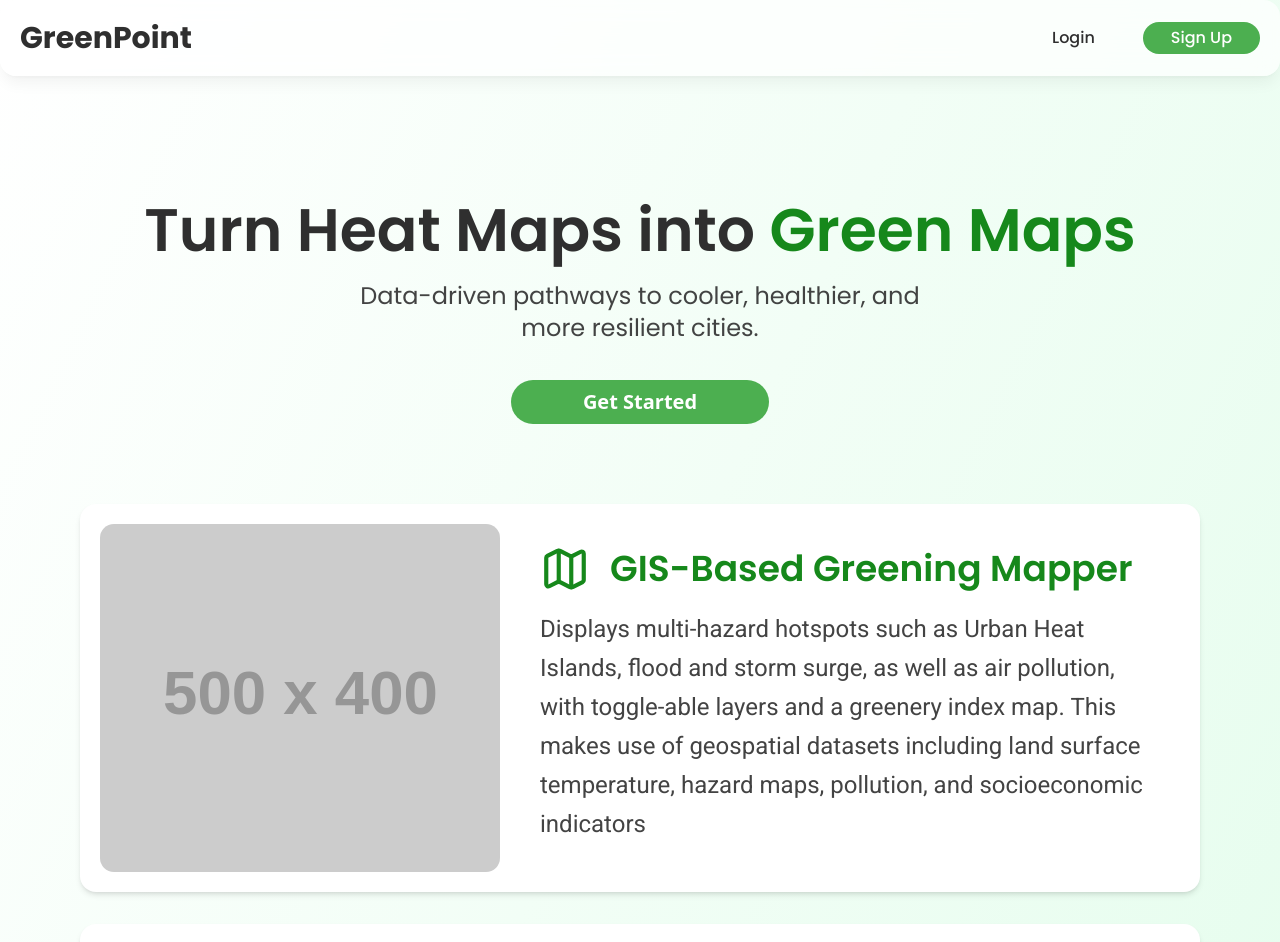
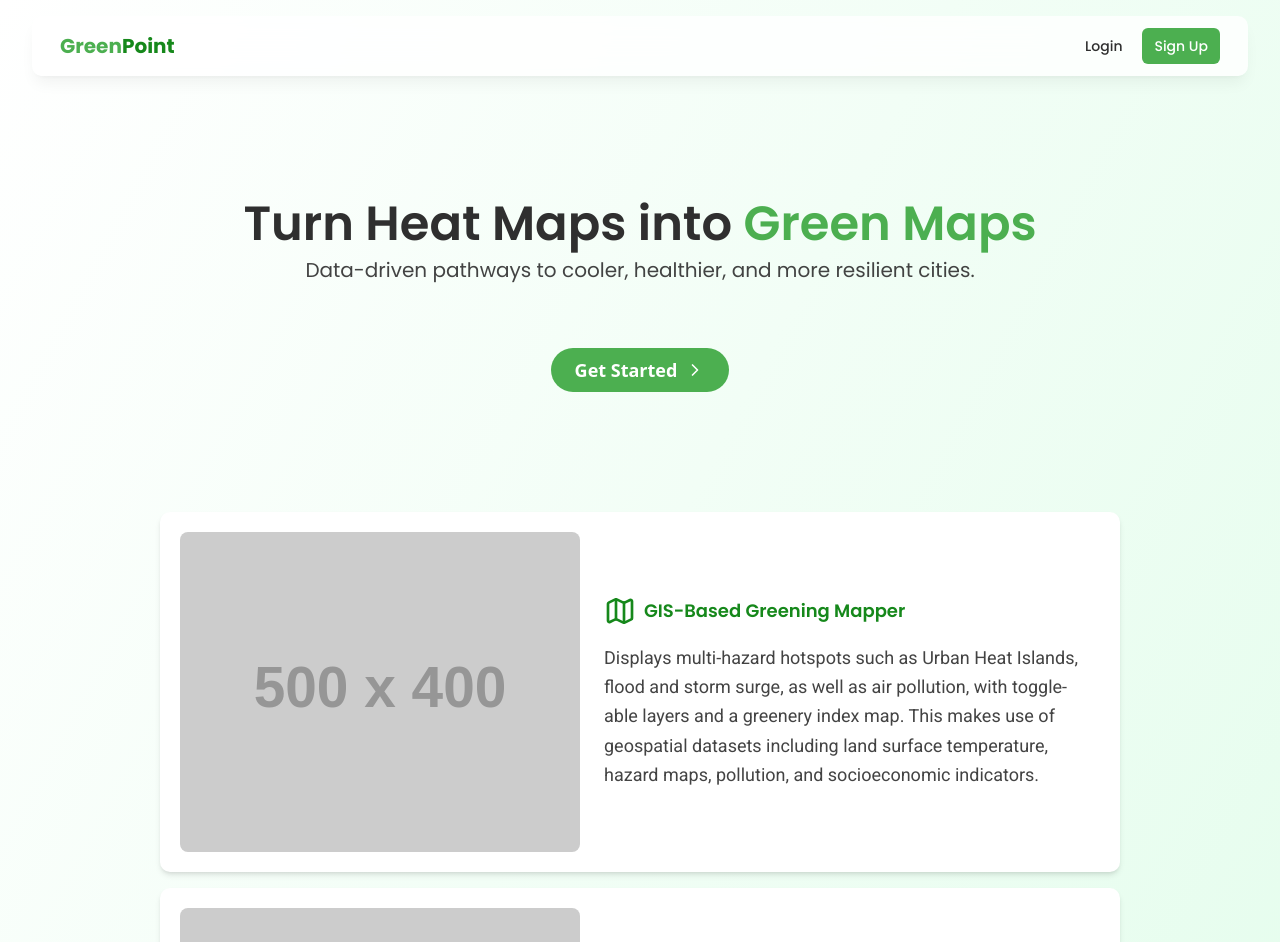
Before and after one commit to sicefguroni/green-point, a Next.js app: page / in a window 1280 px wide. Shown: the top 942 px of the page. Built offline with nearby package versions, Linux system fonts and the light colour scheme.

Commit message:
Polished landing page

```diff
--- a/src/app/page.tsx
+++ b/src/app/page.tsx
@@ -1,59 +1,50 @@
-import Image from "next/image";
 import {Map, BrainCircuit, Camera, Sprout, LayoutDashboard} from "lucide-react"
 import InfoCard from "../components/ui/general/cards/preview-infocard";
 import Link from "next/link"
+import Navbar from "@/components/ui/general/layout/navbar"
+import { ChevronRight } from "lucide-react";
 
 export default function Home() {
   return (
     <main>
       <div className="min-h-screen bg-gradient-to-br from-white to-green-100 overflow-x-hidden">
         {/*top nav bar*/}
-        <nav className="bg-white/70 backdrop-blur-lg rounded-2xl shadow-lg/5 flex flex-row justify-between items-center top-0 left-0 right-0 z-50 p-5 fixed">
-          {/*temprary to be replaced by logo*/}
-          <h1 className="text-3xl font-bold text-neutral-black">
-            GreenPoint
-          </h1>
-          <div className="flex justify-between gap-5">
-            <Link href="/login" className="text-neutral-black text-md font-medium py-1 px-7 rounded-2xl hover:bg-gray-200 transition font-poppins">
-              Login
-            </Link>
-            <Link href="/signup" className="text-white bg-primary-green py-1 px-7 rounded-full font-medium hover:bg-green-700 transition font-poppins">
-              Sign Up
-            </Link>
-          </div>
-        </nav>
+        <Navbar landing={true} />
 
         <div className="mt-50">
             {/*hero section*/}
-            <div className="flex flex-col items-center gap-2 mt-30 mb-20 mx-10 px-6">
-              <h1 className="text-6xl font-semibold mb-3 text-neutral-black text-center">
-                Turn Heat Maps into{" "}
-                <span className="text-primary-darkgreen">Green Maps</span>
-              </h1>
-              <h2 className="text-neutral-black/90 font-normal text-xl md:text-2xl max-w-xl text-center">
-                Data-driven pathways to cooler, healthier, and more resilient cities.
-              </h2>
-              <Link href="/home_dashboard" className="text-xl text-white bg-primary-green py-2 px-18 rounded-full font-semibold mt-7 hover:bg-green-700 transition">
+            <div className="flex flex-col items-center gap-8 mt-30 mb-30">
+              <div className="flex flex-col items-center gap-2">
+                <h1 className="text-5xl font-semibold text-neutral-black text-center">
+                  Turn Heat Maps into{" "}
+                  <span className="text-primary-green">Green Maps</span>
+                </h1>
+                <h2 className="text-neutral-black/90 font-normal text-xl max-w-2xl">
+                  Data-driven pathways to cooler, healthier, and more resilient cities.
+                </h2>
+              </div>
+              <Link href="/home_dashboard" className="flex items-center justify-center text-lg text-white bg-primary-green py-2 px-6 rounded-full font-semibold mt-8 hover:bg-green-600 transition-colors">
                   Get Started
+                  <ChevronRight size={20} className="ml-2" />
               </Link>
             </div>
 
             {/*cards container*/}
-            <div className="my-10 mx-20 flex flex-col space-y-8">
+            <div className="my-10 mx-40 flex flex-col space-y-4">
               <InfoCard
                 imageSrc="https://dummyimage.com/500x400/000/00ffd5.png"
                 imageAlt="placeholder image"
-                icon={<Map size={50} color="#16881B" />}
+                icon={<Map size={32} color="#16881B" />}
                 title="GIS-Based Greening Mapper"
                 description="Displays multi-hazard hotspots such as Urban Heat Islands, flood and storm surge,
                 as well as air pollution, with toggle-able layers and a greenery index map. This makes use of
-                geospatial datasets including land surface temperature, hazard maps, pollution, and socioeconomic indicators"
+                geospatial datasets including land surface temperature, hazard maps, pollution, and socioeconomic indicators."
               />
 
               <InfoCard
                 imageSrc="https://dummyimage.com/500x400/000/00ffd5.png"
                 imageAlt="placeholder image"
-                icon={<Sprout size={50} color="#16881B" />}
+                icon={<Sprout size={32} color="#16881B" />}
                 title="Greenery Index (GI) Computation"
                 description="GI measures greenness of an area across quantity, accessibility & equity,
                 environmental quality & resilience, and connectivity & biodiversity potential. This will be used to identify
@@ -63,17 +54,17 @@ export default function Home() {
               <InfoCard
                 imageSrc="https://dummyimage.com/500x400/000/00ffd5.png"
                 imageAlt="placeholder image"
-                icon={<BrainCircuit size={50} color="#16881B" />}
+                icon={<BrainCircuit size={32} color="#16881B" />}
                 title="AI-Driven Greening Recommendation Engine"
                 description="Processes the computed GI and other data to generate site-specific greening interventions such as street trees, pocket parks, green roofs, and more.
                 This makes use of machine learning models to estimate cooling effects, pollutant reduction, and resilience benefits for the suggested interventions.
-                The engine is trained with data from studies proposing greening solutions, observed pre/post greening impacts, and simulations from ENVI-met and similar urban "
+                The engine is trained with data from studies proposing greening solutions, observed pre/post greening impacts, and simulations from ENVI-met and similar urban."
               />
 
               <InfoCard
                 imageSrc="https://dummyimage.com/500x400/000/00ffd5.png"
                 imageAlt="placeholder image"
-                icon={<Camera size={50} color="#16881B" />}
+                icon={<Camera size={32} color="#16881B" />}
                 title="Community-Contributed Data"
                 description="Allows users to upload geotagged photos of their areas they want to employ greening interventions.
                 Employs computer vision algorithms to detect viable and effective greening interventions using the AI-driven greening recommendation engine."
@@ -82,7 +73,7 @@ export default function Home() {
               <InfoCard
                 imageSrc="https://dummyimage.com/500x400/000/00ffd5.png"
                 imageAlt="placeholder image"
-                icon={<LayoutDashboard size={50} color="#16881B" />}
+                icon={<LayoutDashboard size={32} color="#16881B" />}
                 title="Interactive Dashboard "
                 description="Summarizes and visualizes the key metrics of a specific location such as greenery index, air quality status, heat and hazard exposures.
                 It provides an overview of a hotspot and its specific intervention along with its projected benefits / impact."
--- a/src/components/ui/dashboard/BarangayGreenerayDetails.tsx
+++ b/src/components/ui/dashboard/BarangayGreenerayDetails.tsx
@@ -12,7 +12,7 @@ export default function BarangayGreenery({ icon: Icon, valueName, value, LST = f
   const [textColor, bgColor] = classColor.split(' ');
 
   return (
-    <div className="h-full flex justify-between items-center gap-2 mb-2 border p-3 rounded-md">
+    <div className="h-full flex justify-between items-center gap-2 mb-2  p-3 rounded-md">
       <div className="flex items-center gap-2">
         <div className={`w-fit h-fit p-2 rounded-md flex items-center justify-center ${bgColor}`}>
           <Icon size={20} className={textColor} />
--- a/src/components/ui/general/cards/preview-infocard.tsx
+++ b/src/components/ui/general/cards/preview-infocard.tsx
@@ -18,22 +18,22 @@ export default function InfoCard({
 }: InfoCardProps)
 {
   return (
-    <div className="bg-white shadow-md rounded-2xl p-5 flex flex-col lg:flex-row gap-5 hover:shadow-lg transition">
+    <div className="bg-white shadow-md rounded-lg p-5 flex flex-col lg:flex-row gap-6 hover:shadow-lg transition">
       <Image
         src={imageSrc}
         width={500}
         height={400}
         alt={imageAlt}
-        className="rounded-xl object-cover w-auto h-auto md:h-[400px] lg:w-[400px] lg:h-auto"
+        className="rounded-md object-cover w-auto h-auto md:h-[400px] lg:w-[400px] lg:h-auto"
       />
-      <div className="my-5 mx-5 flex flex-col justify-center">
-        <div className="flex flex-row items-center mb-4">
+      <div className="flex flex-col justify-center">
+        <div className="flex flex-row items-center mb-4 gap-2">
           {icon}
-          <h2 className="ml-5 text-3xl md:text-4xl font-semibold text-primary-darkgreen">
+          <h2 className="text-lg font-semibold text-primary-darkgreen">
             {title}
           </h2>
         </div>
-        <p className="text-xl md:text-2xl mb-2 text-neutral-black/90 font-roboto leading-relaxed">
+        <p className="text-lg text-neutral-black/90 font-roboto leading-relaxed">
           {description}
         </p>
       </div>
--- a/src/components/ui/general/layout/navbar.tsx
+++ b/src/components/ui/general/layout/navbar.tsx
@@ -5,17 +5,29 @@ import Link from "next/link"
 import { Home, Leaf, Map } from "lucide-react"
 import { usePathname } from "next/navigation"
 
-export default function Navbar() {
+export default function Navbar({ landing = false }: { landing?: boolean }) {
   const pathname = usePathname()
   const isActive = (path: string) => pathname === path
 
   return (
-    <div className="py-3 px-7 mt-4 m-8 bg-white/80 backdrop-blur-lg rounded-2xl shadow-lg/5 flex flex-row justify-between items-center absolute top-0 left-0 right-0 z-50">
+    <div className="py-3 px-7 mt-4 m-8 bg-white/80 backdrop-blur-lg rounded-lg shadow-lg/5 flex flex-row justify-between items-center absolute top-0 left-0 right-0 z-50">
       {/* logo temprary */}
+      <div className="cursor-pointer">
         <h1 className="text-primary-green text-xl font-bold">
           Green<span className="text-primary-darkgreen">Point</span>
         </h1>
-
+      </div>
+      {landing ? (
+        <div className="flex items-center justify-between gap-2">
+          <Link href="/login" className="text-neutral-black text-sm not-even:font-medium py-2 px-3 rounded-sm font-poppins">
+            Login
+          </Link>
+          <Link href="/signup" className="text-white text-sm justify-center bg-primary-green py-2 px-3 rounded-sm font-medium hover:bg-green-600 transition-colors font-poppins">
+            Sign Up
+          </Link>
+        </div>
+      ) : (
+        <>
           <div className="flex flex-row justify-between items-center space-x-4 m-0">
             <Link href="/home_dashboard"
               className={`p-2 rounded-lg transition ${isActive("/home_dashboard") ? "bg-green-400" : "hover:bg-neutral-200"}`}
@@ -44,6 +56,8 @@ export default function Navbar() {
               height={40}
             />
           </div>
+        </>
+      )}
     </div>
   )
 }
```
Lines whose indentation alone changed are shown as unchanged.
